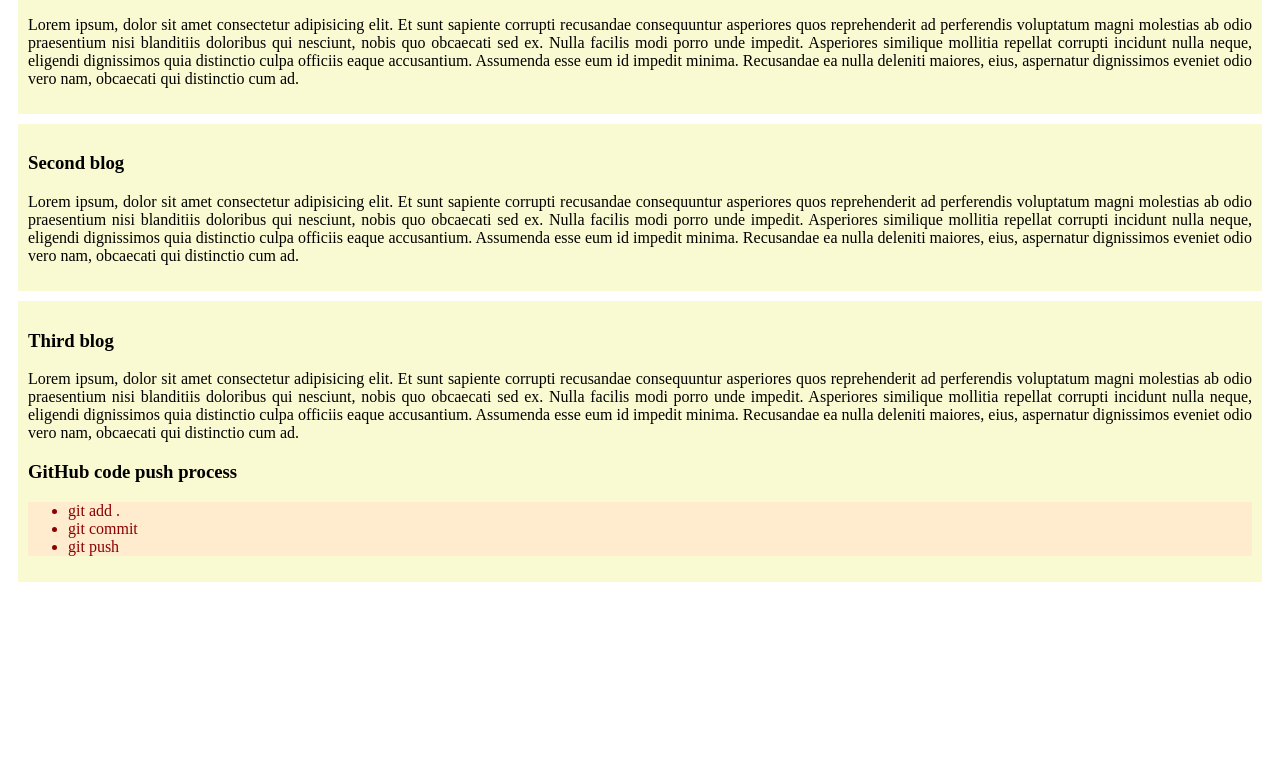
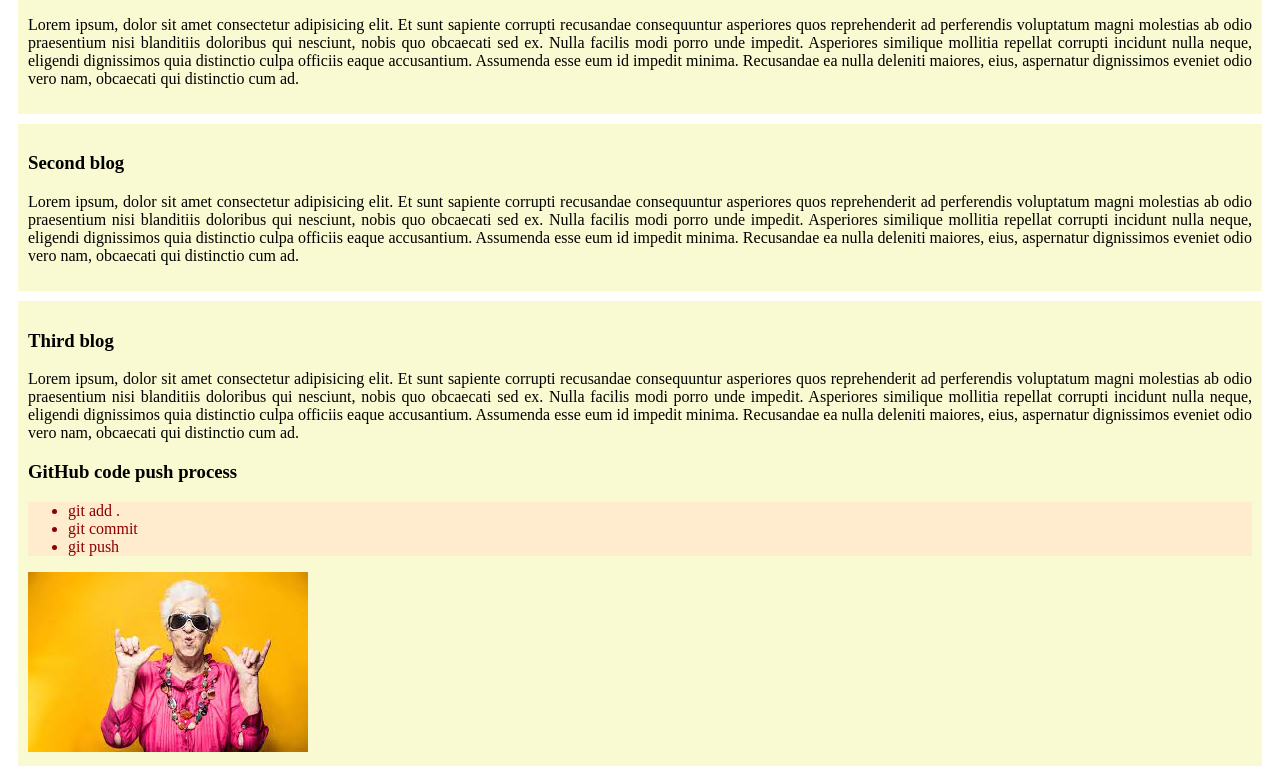
Before and after one commit to limon310/my-first-github-repo, a plain HTML site: page index.html in a window 1280 px wide. Shown: the part 125-901 px from the top of the page. Before the commit the page ends 800 px from the top, so only its background shows below. Drawn offline with Linux system fonts and the light colour scheme.

Commit message:
added a image

```diff
--- a/index.html
+++ b/index.html
@@ -26,6 +26,7 @@
             <li>git commit</li>
             <li>git push</li>
         </ul>
+        <img src="image/grandma.jfif" alt="grandma picture">
     </div>
 </body>
 </html>
```
Also changed, not shown: image/grandma.jfif (added).
